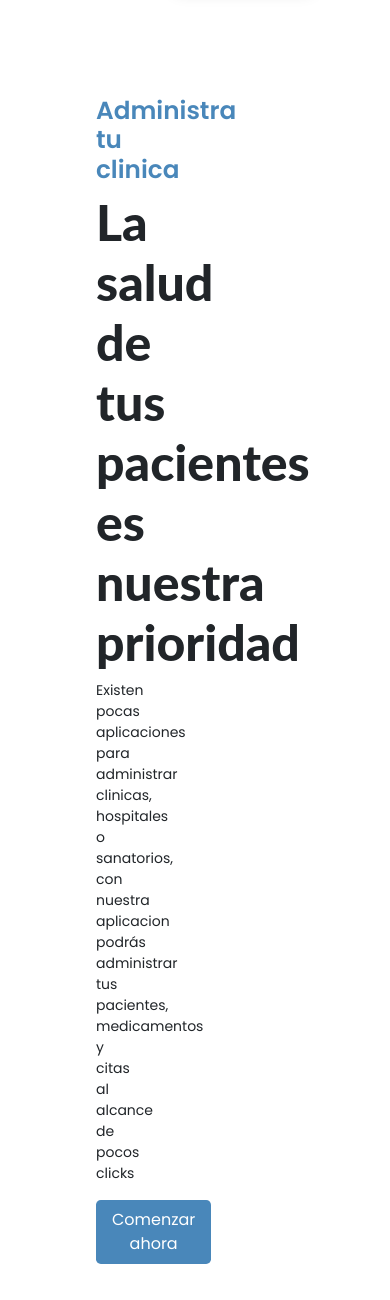
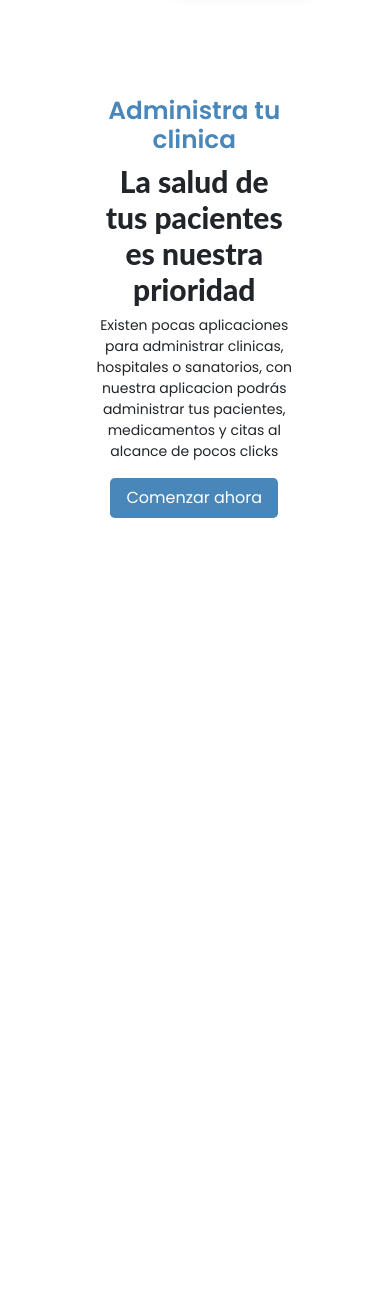
Before and after one commit to Arthurs101/ClinicProyect, a Flask app: page / in a window 390 px wide. Shown: the part 153-1453 px from the top of the page. Run offline with Flask 3, Linux system fonts and the light colour scheme.

Commit message:
Added Responsive to main view

```diff
--- a/src/static/css/global.css
+++ b/src/static/css/global.css
@@ -378,5 +378,21 @@ p{
     flex-direction: column;
     flex-wrap: wrap;
   }
+  .grid-items{
+    display: flex;
+    flex-wrap: wrap;
+    overflow-y: auto;
+    height: 100%;
+  }
+  .Text-bienvenida{
+    overflow-y: auto;
+    overflow-wrap: break-word ;
 
+  }
+  .Text-bienvenida > h1 {
+    font-size: 30px;
+  }
+  #w-img{
+      visibility: hidden;
+  }
 }
--- a/src/templates/auth/main.html
+++ b/src/templates/auth/main.html
@@ -36,7 +36,7 @@
             <button>Comenzar ahora</button>
             </a>
         </div>
-        <img src="static\img\image.png" class="img-image flex-item">
+        <img src="static\img\image.png" class="img-image flex-item" id="w-img">
 
     </div>
 
```
